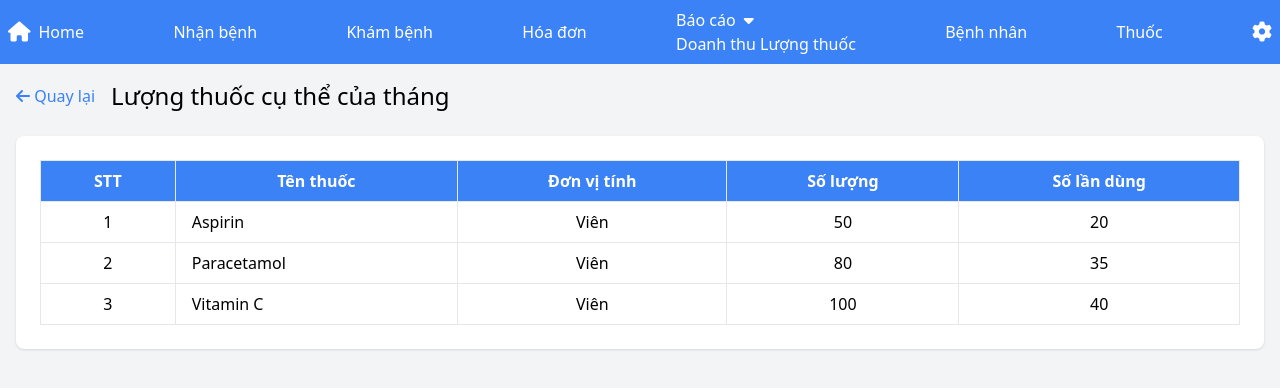
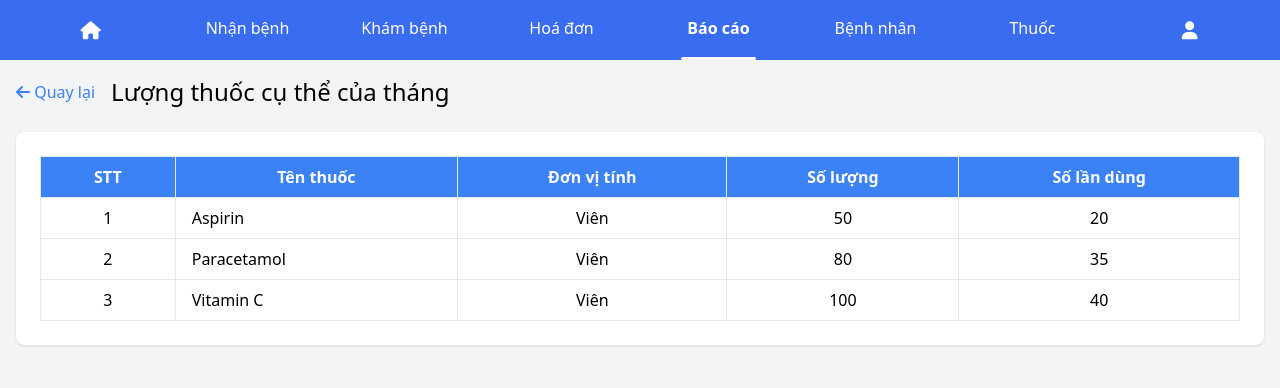
Before and after one commit to jinie412/Frontend, a website: page report/monthly_detail.html in a window 1280 px wide. Drawn offline with nearby package versions, Linux system fonts and the light colour scheme.

Commit message:
nav bar modify

```diff
--- a/report/monthly_detail.html
+++ b/report/monthly_detail.html
@@ -1,38 +1,75 @@
 <!DOCTYPE html>
-<html lang="vi">
+<html lang="en">
 <head>
-    <meta charset="UTF-8">
-    <meta name="viewport" content="width=device-width, initial-scale=1.0">
-    <title>Chi tiết lượng thuốc theo tháng - Phòng mạch tư</title>
+    <meta charset="UTF-8" />
+    <meta name="viewport" content="width=device-width, initial-scale=1.0" />
+    <title>Báo cáo lượng thuốc</title>
     <script src="https://cdn.tailwindcss.com"></script>
+    <script src="https://cdn.jsdelivr.net/npm/chart.js"></script>
+    <link href="../style/navigation_bar.css" rel="stylesheet" />
+    <link href="../style/setting_active.css" rel="stylesheet" />
     <link rel="stylesheet" href="./report_styles.css">
     <link rel="stylesheet" href="https://cdnjs.cloudflare.com/ajax/libs/font-awesome/6.4.0/css/all.min.css">
 </head>
 <body class="bg-gray-100">
-    <!-- Navigation bar remains the same -->
-    <nav class="bg-blue-500 p-2">
-        <div class="container mx-auto nav-container flex flex-wrap items-center justify-between text-white">
-            <a href="/src/home.html" class="nav-item flex items-center justify-center">
-                <i class="fas fa-home text-xl mr-2"></i>
-                <span>Home</span>
-            </a>
-            <a href="#" class="nav-item">Nhận bệnh</a>
-            <a href="#" class="nav-item">Khám bệnh</a>
-            <a href="/Payment/index.html" class="nav-item">Hóa đơn</a>
-            <div class="nav-item">
-                Báo cáo
-                <i class="fas fa-caret-down ml-1"></i>
-                <div class="dropdown">
-                    <a href="./index1.html" class="dropdown-item">Doanh thu</a>
-                    <a href="./index2.html" class="dropdown-item">Lượng thuốc</a>
-                </div>
+    <!--Navigation bar-->
+    <nav class="bg-blueTaskbar text-white p-3 w-full text-center">
+        <ul class="flex justify-between list-none p-0 m-0">
+          <li class="nav-item">
+            <a href="../homepage/index.html" class="font-normal"
+              ><i class="fas fa-home text-white text-lg"></i
+            ></a>
+          </li>
+          <li class="nav-item">
+            <a
+              href="../admitted_patient/index.html" class="font-normal text-white px-[15px] py-2"
+              >Nhận bệnh</a
+            >
+          </li>
+          <li class="nav-item">
+            <a href="../examination_health/index.html" class="font-normal text-white px-[15px] py-2"
+              >Khám bệnh</a
+            >
+          </li>
+          <li class="nav-item">
+            <a href="../payment/index.html" class="font-normal text-white px-[15px] py-2"
+            >Hoá đơn</a>
+          </li>
+          <li class="nav-item">
+            <a
+                href="#" class="active relative font-bold text-white px-1.5 py-3"
+                >Báo cáo</a
+            >
+            <div class="dropdown">
+                <a href="./index1.html" class="dropdown-item">Doanh thu</a>
+                <a href="./index2.html" class="dropdown-item">Lượng thuốc</a>
             </div>
-            <a href="#" class="nav-item">Bệnh nhân</a>
-            <a href="/Medicine/index.html" class="nav-item">Thuốc</a>
-            <a href="#" class="nav-item">
-                <i class="fas fa-cog text-xl"></i>
-            </a>
-        </div>
+          </li>
+          <li class="nav-item">
+            <a href="../patient/index.html" class="font-normal text-white px-[15px] py-2"
+              >Bệnh nhân</a
+            >
+          </li>
+          <li class="nav-item">
+            <a href="../medicine/index.html" class="font-normal text-white px-[15px] py-2"
+            >Thuốc</a>
+          </li>
+          <li class="nav-item">
+            <a href="#" class="font-normal"
+              ><i class="fas fa-user text-white text-lg"></i
+            ></a>
+            <div class="dropdown">
+              <a href="../setting/index.html" class="dropdown-item">
+                Cài đặt
+                <i class="fas fa-cog text-white text-lg"></i
+              ></a>
+              <a href="../login/index.html" class="dropdown-item">
+                Đăng xuất
+                <i class="fas fa-sign-out-alt text-white text-lg"></i
+              ></a>
+            </div>
+          </li>
+        </ul>
     </nav>
 
     <div class="container mx-auto p-4">
```
Also changed, not shown: report/daily_rp.html (+75 -2 lines).
